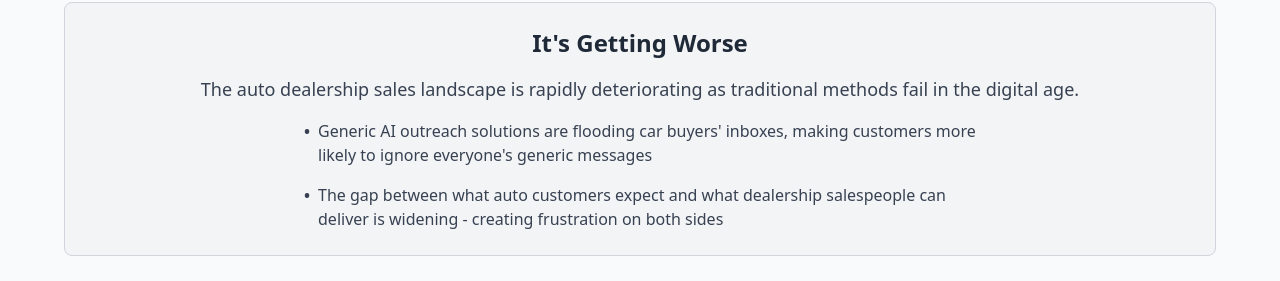
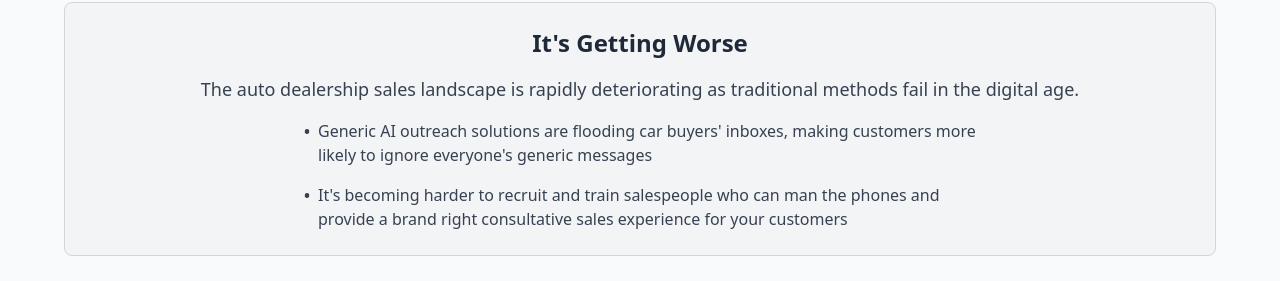
Before and after one commit to davidkrandall/swizzl-car-confidante-71, a React (Vite) app: page / in a window 1280 px wide. Shown: the part 1269-1550 px from the top of the page. Built offline with nearby package versions, Linux system fonts and the light colour scheme.

Commit message:
Fix problem description
Update problem description in ProblemSection.

```diff
--- a/src/components/ProblemSection.tsx
+++ b/src/components/ProblemSection.tsx
@@ -46,7 +46,7 @@ const ProblemSection = () => {
             </li>
             <li className="flex items-start">
               <span className="text-gray-700 font-semibold mr-2">•</span>
-              <p className="text-gray-700">The gap between what auto customers expect and what dealership salespeople can deliver is widening - creating frustration on both sides</p>
+              <p className="text-gray-700">It's becoming harder to recruit and train salespeople who can man the phones and provide a brand right consultative sales experience for your customers</p>
             </li>
           </ul>
         </div>
```
